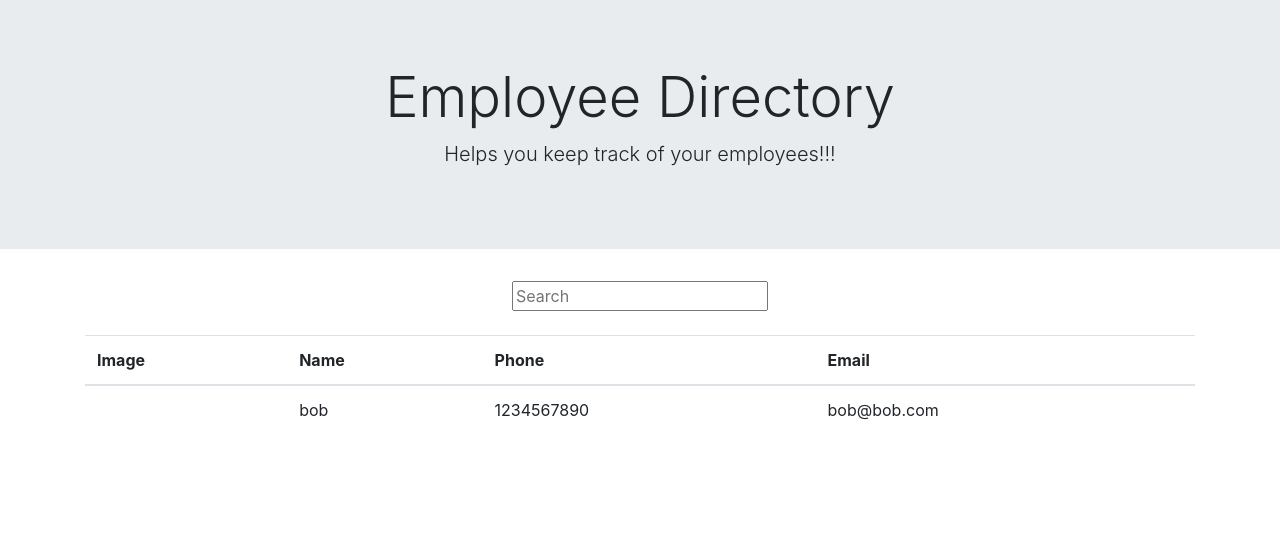
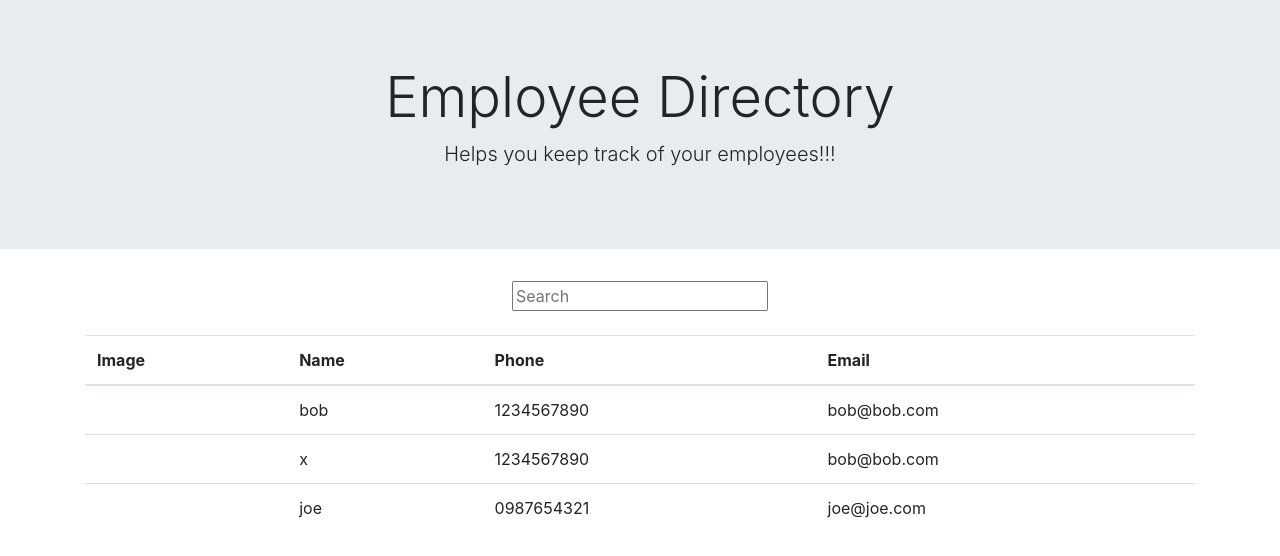
Before and after one commit to hondahelix/employee-directory, a React (Create React App) app: page / in a window 1280 px wide. Shown: the top 556 px of the page. Built offline with nearby package versions, Linux system fonts and the light colour scheme.

Commit message:
search function

```diff
--- a/src/App.js
+++ b/src/App.js
@@ -8,25 +8,51 @@ function App() {
   const [employeesState, setEmployees] = useReducer((state, action) =>{
     switch(action.type){
       case "change":
-        console.log(action.input);
-        return Employees;
+        return action.input;
+      case "sort":
+        console.log("hit sort");
+        console.log(state);
+        return state;
       default:
       return Employees;
     }
   },Employees);
 
-  ///make function that loops through changes in employees and sends then to set employess
+  function handleChange(value){
+    const matchingEmployees = [];
+    for(var i = 0; i<Employees.length; i++){
+      if(Employees[i].name.includes(value)){
+        matchingEmployees.push(Employees[i]);
+      }
+    }
+    setEmployees({
+      type: "change",
+      input: matchingEmployees
+    });
+  }
+
+  function handleSort(){
+    const sortedEmployees = Employees.sort((a,b)=>{
+        if(a.name>b.name){
+          return 1;
+        }
+        else{
+          return -1;
+        }
+    });
+    //console.log(sortedEmployees);
+    setEmployees({
+      type: "sort",
+      input: sortedEmployees
+    });
+  }
   console.log(employeesState);
-
-
-
-
   return (
     <div className="App">
           <Header/>
-          <SeachBar setEmployees = {setEmployees}/>
+          <SeachBar handleChange={handleChange}/>
           <br></br>
-          <Table employees = {employeesState}/>
+          <Table employees = {employeesState} handleSort ={handleSort}/>
     </div>
   );
 }
--- a/src/components/SearchBar.js
+++ b/src/components/SearchBar.js
@@ -1,9 +1,9 @@
 import React, {useRef} from "react";
-function SearchBar(props){
+function SearchBar({handleChange}){
     const inputRef = useRef();
     return(
         <div style={{textAlign: "center"}}>
-            <input type="text" placeholder="Search" ref ={inputRef} onChange = {()=> props.setEmployees({type: "change", input: inputRef.current.value})} ></input>
+            <input type="text" placeholder="Search" ref ={inputRef} onChange = {()=> handleChange(inputRef.current.value)} ></input>
         </div>
     );
 
--- a/src/components/Table.js
+++ b/src/components/Table.js
@@ -1,7 +1,7 @@
 import React from "react";
 //import { useEmployeeContext } from "../utils/GlobalState";
 
-function Table(props){
+function Table({employees, handleSort}){
     // const [state, dispatch] = useEmployeeContext();
     // console.log(state);
     return (
@@ -10,13 +10,13 @@ function Table(props){
             <thead>
                 <tr>
                 <th scope="col">Image</th>
-                <th scope="col">Name</th>
+                <th scope="col" onClick ={ handleSort} >Name</th>
                 <th scope="col">Phone</th>
                 <th scope="col">Email</th>
                 </tr>
             </thead>
             <tbody>
-                {props.employees.map(employee =>
+                {employees.map(employee =>
                 <tr key = {employee.name}>
                 <th>{employee.image}</th>
                 <td>{employee.name}</td>
--- a/src/components/employees.json
+++ b/src/components/employees.json
@@ -4,5 +4,17 @@
         "name": "bob",
         "phone": "1234567890",
         "email": "bob@bob.com"
+    },
+    {
+        "image": "",
+        "name": "x",
+        "phone": "1234567890",
+        "email": "bob@bob.com"
+    },
+    {
+        "image": "",
+        "name": "joe",
+        "phone": "0987654321",
+        "email": "joe@joe.com"
     }
 ]
```
